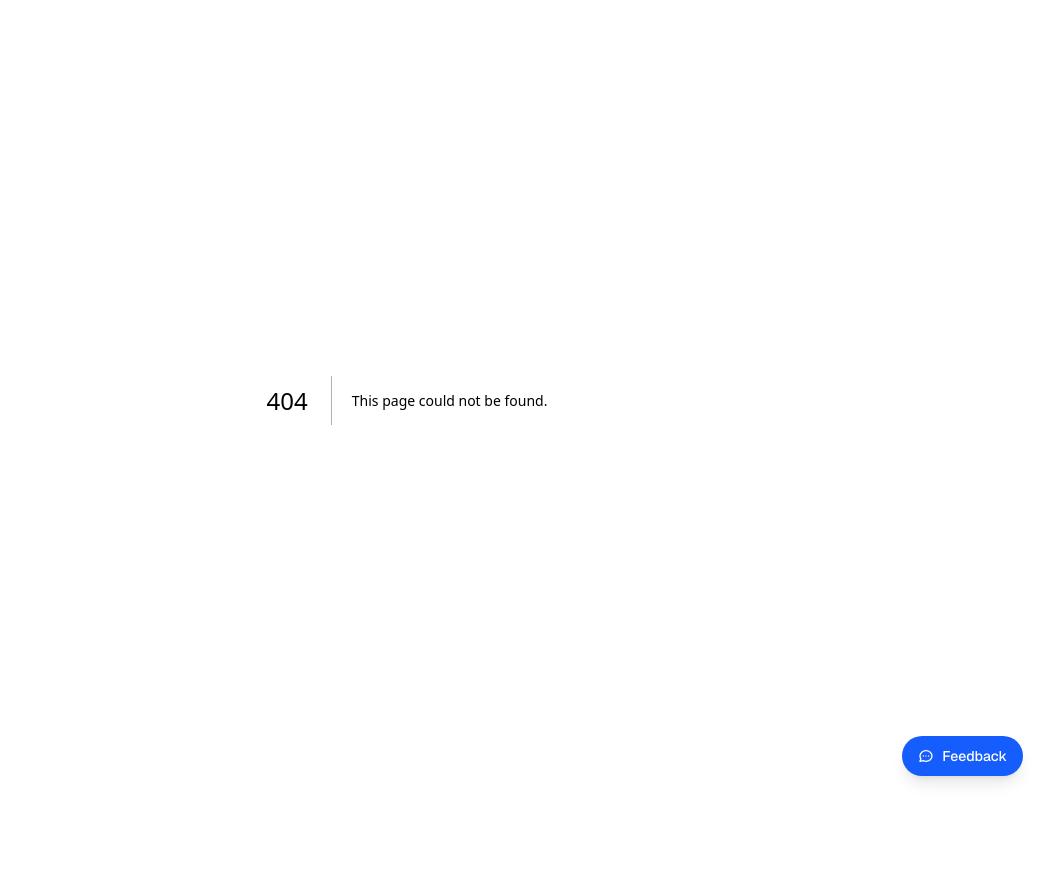
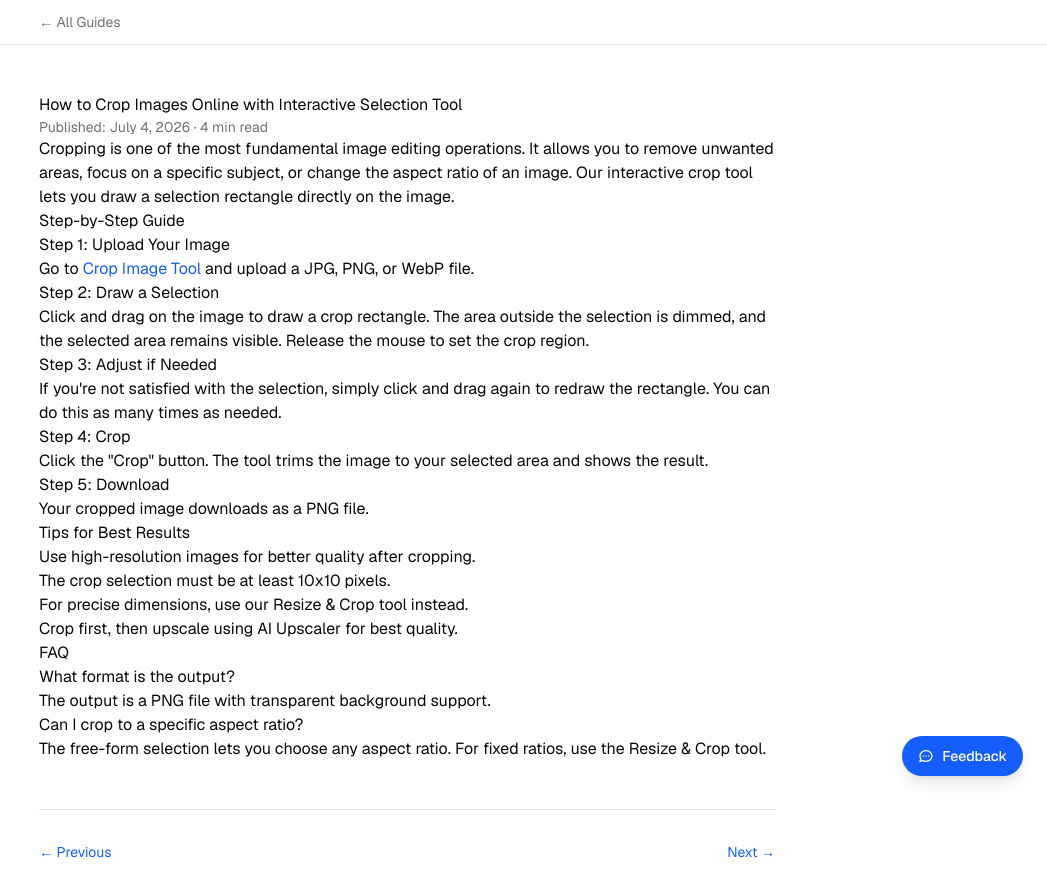
Before and after one commit to haizeigh/ai-image-tools, a Next.js app: page /blog/crop-image in a window 1280 px wide. Before the commit this address had no page. Shown: the top 896 px of the page, without its empty margins (233-1280 px from the left). Before the commit the page ends 800 px from the top, so only its background shows below. Built offline with nearby package versions, Linux system fonts and the light colour scheme.

Commit message:
Add all 9 guide cards to homepage + crop-image blog article

```diff
--- /dev/null
+++ b/src/app/blog/crop-image/page.tsx
@@ -0,0 +1,34 @@
+import BlogLayout from '../BlogLayout'
+
+export default function CropImageGuide() {
+  return (
+    <BlogLayout title="How to Crop Images Online with Interactive Selection" prev="/blog/upscale-image-ai" next="/blog/enlarge-image">
+      <h1>How to Crop Images Online with Interactive Selection Tool</h1>
+      <p className="text-zinc-500 text-sm">Published: July 4, 2026 · 4 min read</p>
+      <p>Cropping is one of the most fundamental image editing operations. It allows you to remove unwanted areas, focus on a specific subject, or change the aspect ratio of an image. Our interactive crop tool lets you draw a selection rectangle directly on the image.</p>
+      <h2>Step-by-Step Guide</h2>
+      <h3>Step 1: Upload Your Image</h3>
+      <p>Go to <a href="/tools/crop" className="text-blue-600">Crop Image Tool</a> and upload a JPG, PNG, or WebP file.</p>
+      <h3>Step 2: Draw a Selection</h3>
+      <p>Click and drag on the image to draw a crop rectangle. The area outside the selection is dimmed, and the selected area remains visible. Release the mouse to set the crop region.</p>
+      <h3>Step 3: Adjust if Needed</h3>
+      <p>If you're not satisfied with the selection, simply click and drag again to redraw the rectangle. You can do this as many times as needed.</p>
+      <h3>Step 4: Crop</h3>
+      <p>Click the "Crop" button. The tool trims the image to your selected area and shows the result.</p>
+      <h3>Step 5: Download</h3>
+      <p>Your cropped image downloads as a PNG file.</p>
+      <h2>Tips for Best Results</h2>
+      <ul>
+        <li>Use high-resolution images for better quality after cropping.</li>
+        <li>The crop selection must be at least 10x10 pixels.</li>
+        <li>For precise dimensions, use our Resize & Crop tool instead.</li>
+        <li>Crop first, then upscale using AI Upscaler for best quality.</li>
+      </ul>
+      <h2>FAQ</h2>
+      <h3>What format is the output?</h3>
+      <p>The output is a PNG file with transparent background support.</p>
+      <h3>Can I crop to a specific aspect ratio?</h3>
+      <p>The free-form selection lets you choose any aspect ratio. For fixed ratios, use the Resize & Crop tool.</p>
+    </BlogLayout>
+  )
+}
--- a/src/app/page.tsx
+++ b/src/app/page.tsx
@@ -193,6 +193,18 @@ export default function Home() {
               <h3 className="font-semibold text-zinc-800 dark:text-zinc-200 mt-2 mb-1 text-sm">How to Upscale Images with AI</h3>
               <p className="text-xs text-zinc-500">Enlarge images 2x to 8x using Real-ESRGAN neural network.</p>
             </Link>
+            <Link href="/blog/crop-image" className="block p-5 rounded-xl bg-white dark:bg-zinc-800 border border-zinc-200 dark:border-zinc-700 hover:border-blue-300 dark:hover:border-blue-600 hover:shadow-md transition-all">
+              <h3 className="font-semibold text-zinc-800 dark:text-zinc-200 mt-2 mb-1 text-sm">How to Crop Images Online</h3>
+              <p className="text-xs text-zinc-500">Draw a selection rectangle and keep only what you want.</p>
+            </Link>
+            <Link href="/blog/enlarge-image" className="block p-5 rounded-xl bg-white dark:bg-zinc-800 border border-zinc-200 dark:border-zinc-700 hover:border-blue-300 dark:hover:border-blue-600 hover:shadow-md transition-all">
+              <h3 className="font-semibold text-zinc-800 dark:text-zinc-200 mt-2 mb-1 text-sm">How to Enlarge or Shrink Images</h3>
+              <p className="text-xs text-zinc-500">Scale images 10% to 1000% with Canvas interpolation.</p>
+            </Link>
+            <Link href="/blog/image-to-text-ocr" className="block p-5 rounded-xl bg-white dark:bg-zinc-800 border border-zinc-200 dark:border-zinc-700 hover:border-blue-300 dark:hover:border-blue-600 hover:shadow-md transition-all">
+              <h3 className="font-semibold text-zinc-800 dark:text-zinc-200 mt-2 mb-1 text-sm">How to Extract Text from Images with OCR</h3>
+              <p className="text-xs text-zinc-500">Recognize text in 20+ languages using AI-powered OCR.</p>
+            </Link>
           </div>
           <div className="text-center mt-8">
             <Link href="/blog" className="inline-flex items-center gap-1.5 px-6 py-2.5 rounded-xl bg-blue-600 text-white text-sm font-medium hover:bg-blue-700 transition-colors shadow-sm">
```
